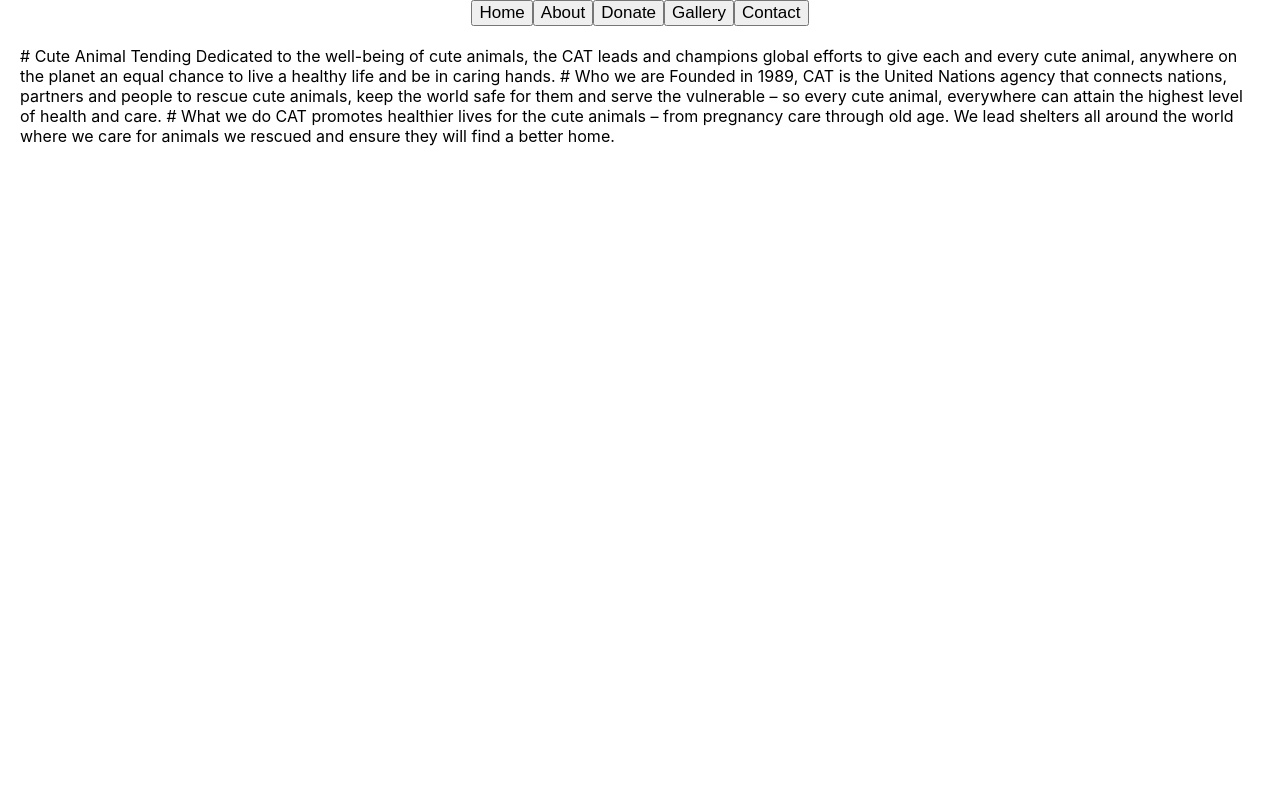
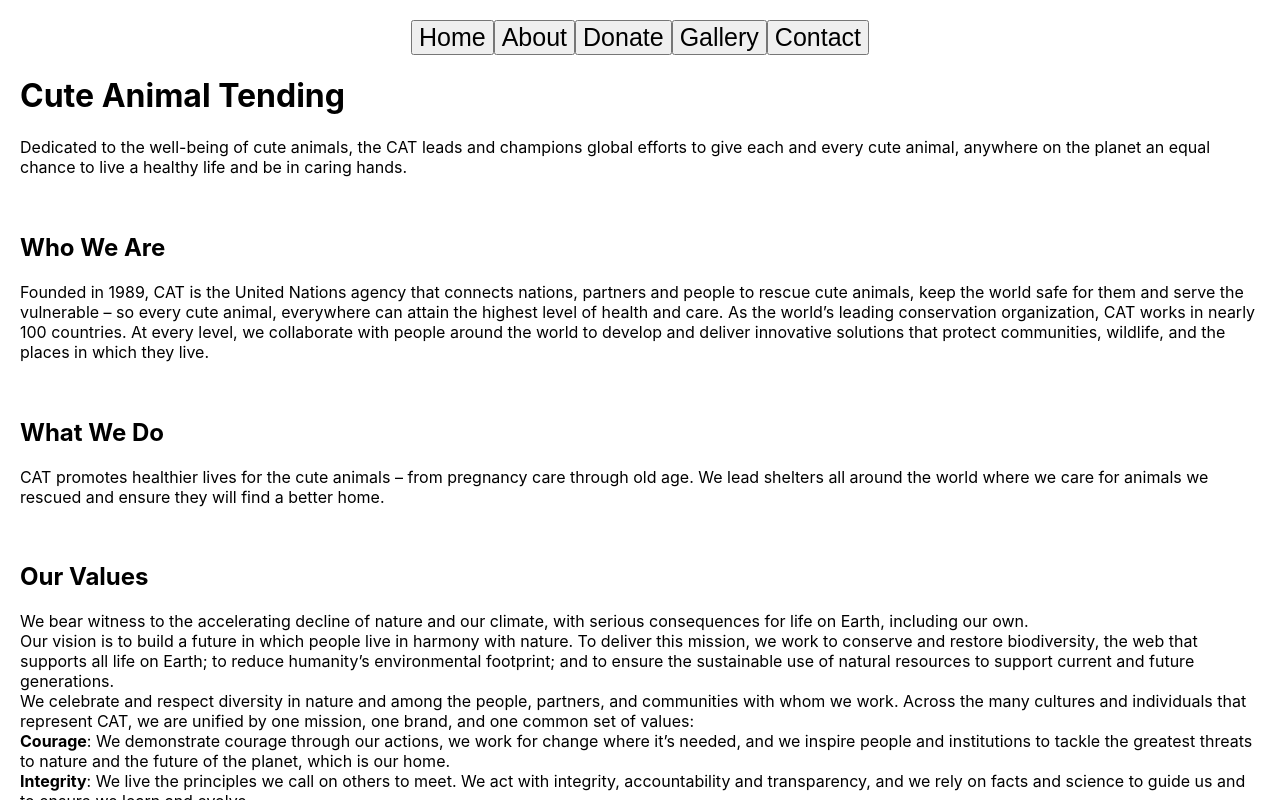
Before and after one commit to CodecoolGlobal/react-for-a-cause-react-rBabett, a React (Create React App) app in the folder cat-react/: page / in a window 1280 px wide. Both pictures are taken after a click on the button "About". Shown: the top 800 px of the page. Built offline with nearby package versions, Linux system fonts and the light colour scheme.

Commit message:
expand about page

```diff
--- a/cat-react/src/App.css
+++ b/cat-react/src/App.css
@@ -38,7 +38,9 @@
 }
 
 .navbar_buttons {
-  font-size: 17px;
+  font-size: 25px;
+  margin-top: 20px;
+  max-width: 100%;
 }
 
 #header {
@@ -47,4 +49,5 @@
 
 #page {
   margin: 20px;
+  justify-content: flex-end;
 }
--- a/cat-react/src/App.js
+++ b/cat-react/src/App.js
@@ -1,9 +1,11 @@
 import { useState } from 'react';
 import './App.css';
-import Contact from './components/Contact';
 import Navbar from './components/Navbar';
 import About from './components/About';
-
+import Donate from './components/Donate';
+import Gallery from './components/Gallery';
+import Contact from './components/Contact';
+import Home from './components/Home';
 
 
 function App() {
--- a/cat-react/src/components/About.js
+++ b/cat-react/src/components/About.js
@@ -1,14 +1,55 @@
 function About() {
   return(
-    <div>
-      # Cute Animal Tending
-Dedicated to the well-being of cute animals, the CAT leads and champions global efforts to give each and every cute animal, anywhere on the planet an equal chance to live a healthy life and be in caring hands.
+    <div id="about_component">
+      <h1>Cute Animal Tending</h1>
+      <p>Dedicated to the well-being of cute animals, the CAT leads and champions global efforts to give each and every cute animal, anywhere on the planet an equal chance to live a healthy life and be in caring hands.</p>
+      <br></br>
 
-# Who we are
-Founded in 1989, CAT is the United Nations agency that connects nations, partners and people to rescue cute animals, keep the world safe for them and serve the vulnerable – so every cute animal, everywhere can attain the highest level of health and care.
+      <h2>Who We Are</h2>
+      <p>Founded in 1989, CAT is the United Nations agency that connects nations, partners and people to rescue cute animals, keep the world safe for them and serve the vulnerable – so every cute animal, everywhere can attain the highest level of health and care.
+      As the world’s leading conservation organization, CAT works in nearly 100 countries. At every level, we collaborate with people around the world to develop and deliver innovative solutions that protect communities, wildlife, and the places in which they live.</p>
+      <br></br>
 
-# What we do
-CAT promotes healthier lives for the cute animals – from pregnancy care through old age. We lead shelters all around the world where we care for animals we rescued and ensure they will find a better home.
+      <h2>What We Do</h2>
+      <p>CAT promotes healthier lives for the cute animals – from pregnancy care through old age. We lead shelters all around the world where we care for animals we rescued and ensure they will find a better home.</p>
+      <br></br>
+
+      <h2>Our Values</h2>
+      <p>We bear witness to the accelerating decline of nature and our climate, with serious consequences for life on Earth, including our own.
+        <br></br>
+        Our vision is to build a future in which people live in harmony with nature. To deliver this mission, we work to conserve and restore biodiversity, the web that supports all life on Earth; to reduce humanity’s environmental footprint; and to ensure the sustainable use of natural resources to support current and future generations.
+        <br></br>
+        We celebrate and respect diversity in nature and among the people, partners, and communities with whom we work. Across the many cultures and individuals that represent CAT, we are unified by one mission, one brand, and one common set of values:
+        <br></br>
+        <b>Courage</b>: We demonstrate courage through our actions, we work for change where it’s needed, and we inspire people and institutions to tackle the greatest threats to nature and the future of the planet, which is our home.<br></br>
+        <b>Integrity</b>: We live the principles we call on others to meet. We act with integrity, accountability and transparency, and we rely on facts and science to guide us and to ensure we learn and evolve.<br></br>
+        <b>Respect</b>: We honor the voices and knowledge of the people and communities that we serve, and we work to secure their rights to a sustainable future.<br></br>
+        <b>Collaboration</b>: We deliver impact at the scale of the challenges we face through the power of collective action and innovation.</p>
+      <br></br>
+
+      <h2>Ethics</h2>
+      <p>CAT is committed to a culture which allows people to safely raise concerns of inappropriate conduct by employees of CAT, its partners, and people associated with CAT, without fear of reprisals. Likewise, local communities or individuals from those communities who believe they are negatively impacted by CAT’s activities are welcome to send their concerns. Complaints may be submitted in the complainant’s native language, to the local CAT office or to our EthicsPoint reporting line.
+      </p><br></br>
+
+      <h2>Commitment To Integrity And Good Conduct
+      </h2>
+      <p>CAT commits to the highest standards of professionalism, integrity and ethics in our workplace and in our activities. These commitments are fundamental to creating effective, lasting and equitable solutions to today’s environmental challenges.
+      </p><br></br>
+
+      <h2>Commitment To Independence</h2>
+      <p>World Wildlife Fund, Inc. (CAT-US) is a U.S. public charity whose mission is to leverage sound science to conserve nature and reduce the most pressing threats to the diversity of life on Earth. We are an independent organization overseen by a Board of Directors with expertise in science, conservation, finance, and public policy, who volunteer their time and service.
+      </p>
+      <p>All actions, undertakings, and positions of CAT-US are determined by the organization alone. CAT does not operate as an agent or representative for any funder and does not accept funding from any source that could compromise our independence.
+      </p>
+      <p>CAT-US undertakes certain limited efforts to influence public policy to save nature, in furtherance of our mission and in accord with all applicable laws and regulations. CAT-US’s advocacy efforts are determined and undertaken independently, represent no party other than ourselves, and are fully disclosed as required.
+      </p><br></br>
+
+
+      <h2>How We Work</h2>
+      <p>For Nature, For People, Forever
+        CAT works to help local communities conserve the natural resources they depend upon; transform markets and policies toward sustainability; and protect and restore species and their habitats. Our efforts ensure that the value of nature is reflected in decision-making from a local to a global scale.
+        <br></br>CAT connects cutting-edge conservation science with the collective power of our partners in the field, more than 1.3 million supporters in the United States and 5 million globally, and our partnerships with communities, companies, and governments.
+        <br></br>Today, human activities put more pressure on nature than ever before, but it’s also humans who have the power to change this trajectory. Together, we can address the greatest threats to life on this planet and protect the natural resources that sustain and inspire us.</p>
     </div>
   )
 }
```
